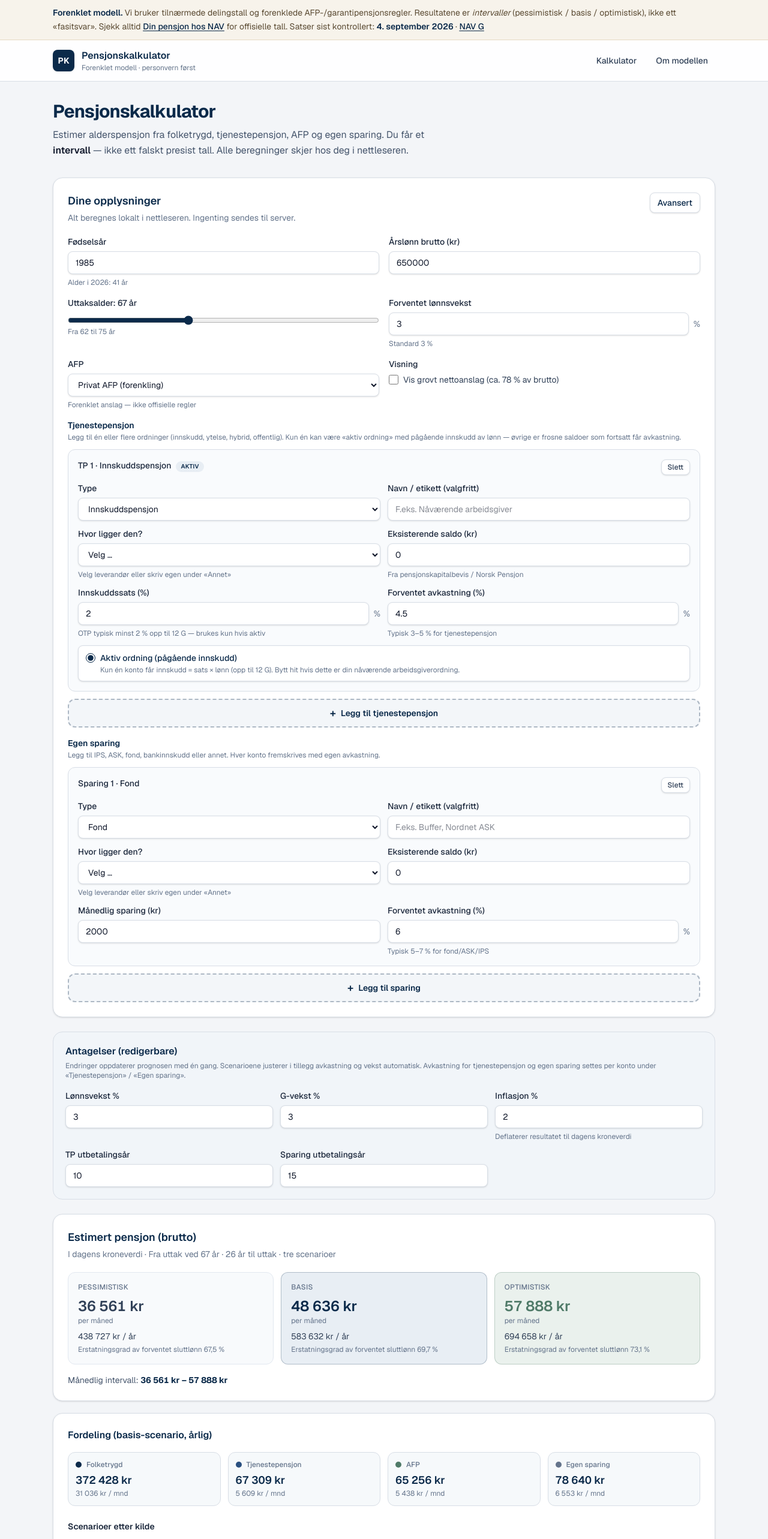
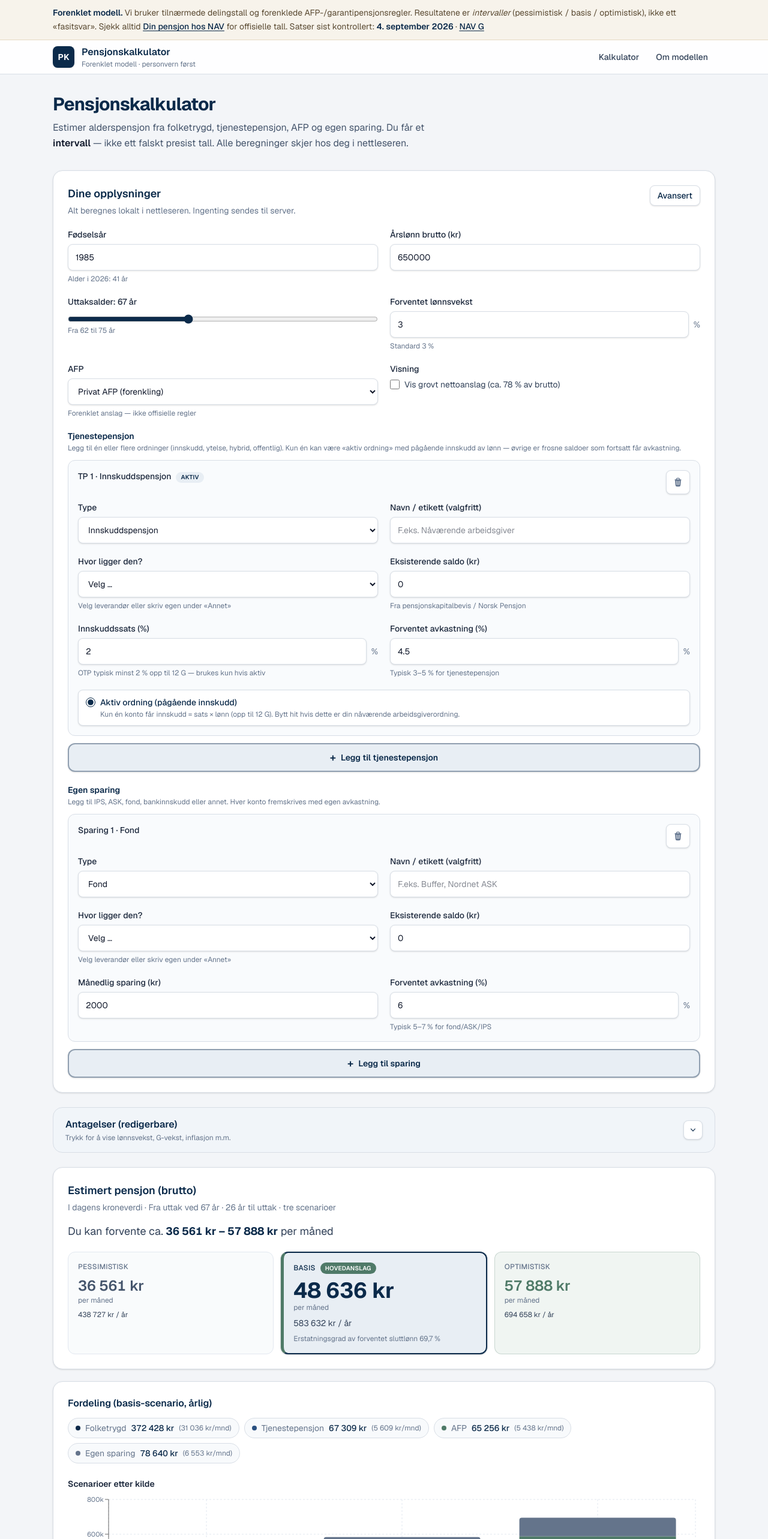
Before and after one commit to jonasc3-cyber/pensjonskalkulator, a Next.js app: page / in a window 1280 px wide. Shown: the top 2566 px of the page at 60% size. Built offline with nearby package versions, Linux system fonts and the light colour scheme.

Commit message:
Design-P0: mobil hierarki og kompakt above-the-fold
Basis som hero med intervall-setning, lukkede antagelser, kompakt header/banner, én kolonne TP/sparing og kortere mobil-intro.

```diff
--- a/app/page.tsx
+++ b/app/page.tsx
@@ -2,15 +2,22 @@ import { Calculator } from "@/components/Calculator";
 
 export default function HomePage() {
   return (
-    <div className="mx-auto max-w-6xl px-4 py-8 sm:px-6">
-      <div className="mb-8 max-w-2xl">
-        <h1 className="text-2xl font-bold tracking-tight text-primary sm:text-3xl">
+    <div className="mx-auto max-w-6xl px-4 py-4 sm:px-6 sm:py-8">
+      <div className="mb-4 max-w-2xl sm:mb-8">
+        <h1 className="text-xl font-bold tracking-tight text-primary sm:text-3xl">
           Pensjonskalkulator
         </h1>
-        <p className="mt-2 text-base leading-relaxed text-slate-600">
-          Estimer alderspensjon fra folketrygd, tjenestepensjon, AFP og egen sparing.
-          Du får et <strong className="font-semibold text-foreground">intervall</strong> — ikke ett falskt
-          presist tall. Alle beregninger skjer hos deg i nettleseren.
+        <p className="mt-1 text-sm leading-snug text-slate-600 sm:mt-2 sm:text-base sm:leading-relaxed">
+          <span className="sm:hidden">
+            Estimer pensjon som et intervall. Alt regnes i nettleseren.
+          </span>
+          <span className="hidden sm:inline">
+            Estimer alderspensjon fra folketrygd, tjenestepensjon, AFP og egen
+            sparing. Du får et{" "}
+            <strong className="font-semibold text-foreground">intervall</strong>{" "}
+            — ikke ett falskt presist tall. Alle beregninger skjer hos deg i
+            nettleseren.
+          </span>
         </p>
       </div>
       <Calculator />
--- a/components/AssumptionsPanel.tsx
+++ b/components/AssumptionsPanel.tsx
@@ -13,23 +13,49 @@ type Props = {
 
 export function AssumptionsPanel({ values, onChange }: Props) {
   return (
-    <section
-      className="rounded-2xl border border-border bg-muted/70 p-4 sm:p-5"
-      aria-labelledby="assumptions-heading"
-    >
+    <details className="group rounded-2xl border border-border bg-muted/70 open:bg-muted/80">
+      <summary className="cursor-pointer list-none rounded-2xl px-4 py-3.5 marker:content-none sm:px-5 sm:py-4 [&::-webkit-details-marker]:hidden">
+        <div className="flex items-center justify-between gap-3">
+          <div>
             <h2
               id="assumptions-heading"
               className="text-base font-semibold text-primary"
             >
               Antagelser (redigerbare)
             </h2>
-      <p className="mt-1 text-xs text-muted-foreground">
-        Endringer oppdaterer prognosen med én gang. Scenarioene justerer i tillegg
-        avkastning og vekst automatisk. Avkastning for tjenestepensjon og egen
-        sparing settes per konto under «Tjenestepensjon» / «Egen sparing».
+            <p className="mt-0.5 text-xs text-muted-foreground group-open:hidden">
+              Trykk for å vise lønnsvekst, G-vekst, inflasjon m.m.
+            </p>
+          </div>
+          <span
+            className="flex h-8 w-8 shrink-0 items-center justify-center rounded-lg border border-border bg-card text-primary shadow-sm transition-transform group-open:rotate-180"
+            aria-hidden
+          >
+            <svg
+              xmlns="http://www.w3.org/2000/svg"
+              viewBox="0 0 20 20"
+              fill="currentColor"
+              className="h-4 w-4"
+            >
+              <path
+                fillRule="evenodd"
+                d="M5.23 7.21a.75.75 0 011.06.02L10 11.168l3.71-3.938a.75.75 0 111.08 1.04l-4.25 4.5a.75.75 0 01-1.08 0l-4.25-4.5a.75.75 0 01.02-1.06z"
+                clipRule="evenodd"
+              />
+            </svg>
+          </span>
+        </div>
+      </summary>
+
+      <div className="border-t border-border px-4 pb-4 pt-3 sm:px-5 sm:pb-5">
+        <p className="text-xs text-muted-foreground">
+          Endringer oppdaterer prognosen med én gang. Scenarioene justerer i
+          tillegg avkastning og vekst automatisk. Avkastning for tjenestepensjon
+          og egen sparing settes per konto under «Tjenestepensjon» / «Egen
+          sparing».
         </p>
 
-      <div className="mt-4 grid gap-3 sm:grid-cols-2 lg:grid-cols-3">
+        <div className="mt-4 grid gap-5 sm:grid-cols-2 lg:grid-cols-3">
           <Field id="assumptions-wage" label="Lønnsvekst %">
             <input
               id="assumptions-wage"
@@ -96,6 +122,7 @@ export function AssumptionsPanel({ values, onChange }: Props) {
             />
           </Field>
         </div>
-    </section>
+      </div>
+    </details>
   );
 }
--- a/components/Banner.tsx
+++ b/components/Banner.tsx
@@ -1,12 +1,67 @@
+"use client";
+
+import { useState } from "react";
 import {
   CONSTANTS_SOURCE_LINKS,
   CONSTANTS_UPDATED_LABEL,
 } from "@/lib/constants";
 
 export function Banner() {
+  const [expanded, setExpanded] = useState(false);
+
   return (
     <div className="border-b border-info-border bg-info-bg" role="status">
-      <div className="mx-auto max-w-6xl px-4 py-2.5 text-sm leading-relaxed text-info-text sm:px-6">
+      <div className="mx-auto max-w-6xl px-4 py-2 text-sm leading-relaxed text-info-text sm:px-6 sm:py-2.5">
+        {/* Mobile: one line + Les mer */}
+        <div className="sm:hidden">
+          <p className="flex flex-wrap items-baseline gap-x-2 gap-y-1">
+            <span>
+              <strong className="font-semibold text-primary">
+                Forenklet modell.
+              </strong>{" "}
+              Intervallanslag — ikke fasitsvar.
+            </span>
+            <button
+              type="button"
+              className="shrink-0 font-medium text-primary underline underline-offset-2"
+              aria-expanded={expanded}
+              onClick={() => setExpanded((v) => !v)}
+            >
+              {expanded ? "Skjul" : "Les mer"}
+            </button>
+          </p>
+          {expanded ? (
+            <p className="mt-2 text-sm leading-relaxed">
+              Vi bruker tilnærmede delingstall og forenklede AFP-/garantipensjonsregler.
+              Resultatene er <em>intervaller</em> (pessimistisk / basis / optimistisk).
+              Sjekk alltid{" "}
+              <a
+                href="https://www.nav.no/dinpensjon"
+                className="font-medium text-primary underline underline-offset-2 hover:text-primary-mid"
+                target="_blank"
+                rel="noopener noreferrer"
+              >
+                Din pensjon hos NAV
+              </a>{" "}
+              for offisielle tall. Satser sist kontrollert:{" "}
+              <strong className="font-semibold text-primary">
+                {CONSTANTS_UPDATED_LABEL}
+              </strong>
+              {" · "}
+              <a
+                href={CONSTANTS_SOURCE_LINKS[0].href}
+                className="font-medium text-primary underline underline-offset-2 hover:text-primary-mid"
+                target="_blank"
+                rel="noopener noreferrer"
+              >
+                NAV G
+              </a>
+            </p>
+          ) : null}
+        </div>
+
+        {/* Desktop: full copy */}
+        <div className="hidden sm:block">
           <strong className="font-semibold text-primary">Forenklet modell.</strong>{" "}
           Vi bruker tilnærmede delingstall og forenklede AFP-/garantipensjonsregler.
           Resultatene er <em>intervaller</em> (pessimistisk / basis / optimistisk), ikke
@@ -37,5 +92,6 @@ export function Banner() {
           </a>
         </div>
       </div>
+    </div>
   );
 }
--- a/components/Field.tsx
+++ b/components/Field.tsx
@@ -23,6 +23,6 @@ export function Field({
 }
 
 export const inputClass =
-  "w-full rounded-lg border border-border bg-card px-3 py-2 text-sm text-foreground shadow-sm outline-none transition-shadow focus:border-primary focus:ring-2 focus:ring-primary/20";
+  "min-h-11 w-full rounded-lg border border-border bg-card px-3 py-2.5 text-sm text-foreground shadow-sm outline-none transition-shadow focus:border-primary focus:ring-2 focus:ring-primary/20";
 
 export const selectClass = inputClass;
--- a/components/Header.tsx
+++ b/components/Header.tsx
@@ -3,35 +3,39 @@ import Link from "next/link";
 export function Header() {
   return (
     <header className="sticky top-0 z-40 border-b border-border bg-card/95 backdrop-blur supports-[backdrop-filter]:bg-card/90">
-      <div className="mx-auto flex max-w-6xl items-center justify-between gap-4 px-4 py-3.5 sm:px-6">
-        <Link href="/" className="group flex items-center gap-3">
+      <div className="mx-auto flex h-12 max-w-6xl items-center justify-between gap-3 px-4 sm:h-14 sm:gap-4 sm:px-6">
+        <Link href="/" className="group flex min-w-0 items-center gap-2.5 sm:gap-3">
           <span
-            className="flex h-9 w-9 items-center justify-center rounded-lg bg-primary text-sm font-bold text-primary-foreground shadow-sm"
+            className="flex h-8 w-8 shrink-0 items-center justify-center rounded-lg bg-primary text-xs font-bold text-primary-foreground shadow-sm sm:h-9 sm:w-9 sm:text-sm"
             aria-hidden
           >
             PK
           </span>
-          <div>
-            <p className="text-base font-semibold text-primary group-hover:text-primary-mid">
+          <div className="min-w-0">
+            <p className="truncate text-sm font-semibold text-primary group-hover:text-primary-mid sm:text-base">
               Pensjonskalkulator
             </p>
-            <p className="text-xs text-muted-foreground">
+            <p className="hidden text-xs text-muted-foreground sm:block">
               Forenklet modell · personvern først
             </p>
           </div>
         </Link>
-        <nav className="flex items-center gap-1 text-sm sm:gap-2" aria-label="Hovednavigasjon">
+        <nav
+          className="flex shrink-0 items-center gap-0.5 text-sm sm:gap-1"
+          aria-label="Hovednavigasjon"
+        >
           <Link
             href="/"
-            className="rounded-lg px-3 py-1.5 font-medium text-slate-700 transition-colors hover:bg-primary-soft hover:text-primary"
+            className="hidden rounded-lg px-2 py-1.5 text-sm font-medium text-slate-700 transition-colors hover:bg-primary-soft hover:text-primary sm:inline-block sm:px-3"
           >
             Kalkulator
           </Link>
           <Link
             href="/om"
-            className="rounded-lg px-3 py-1.5 font-medium text-slate-700 transition-colors hover:bg-primary-soft hover:text-primary"
+            className="rounded-lg px-2 py-1.5 text-sm font-medium text-slate-700 transition-colors hover:bg-primary-soft hover:text-primary sm:px-3"
           >
-            Om modellen
+            Om
+            <span className="hidden sm:inline"> modellen</span>
           </Link>
         </nav>
       </div>
--- a/components/InputsPanel.tsx
+++ b/components/InputsPanel.tsx
@@ -48,7 +48,7 @@ export function InputsPanel({
         </button>
       </div>
 
-      <div className="grid gap-4 sm:grid-cols-2">
+      <div className="grid gap-5 sm:grid-cols-2">
         <Field id="birthYear" label="Fødselsår" hint={`Alder i ${CURRENT_YEAR}: ${age} år`}>
           <input
             id="birthYear"
@@ -153,7 +153,7 @@ export function InputsPanel({
       {advanced ? (
         <div className="mt-6 space-y-4 border-t border-border pt-5">
           <h3 className="text-sm font-semibold text-primary">Avansert</h3>
-          <div className="grid gap-4 sm:grid-cols-2">
+          <div className="grid gap-5 sm:grid-cols-2">
             <Field
               id="folketrygdBalance"
               label="Pensjonsbeholdning (folketrygd)"
--- a/components/ResultsPanel.tsx
+++ b/components/ResultsPanel.tsx
@@ -19,6 +19,34 @@ export function ResultsPanel({
   const breakdown = base.savingBreakdown ?? [];
   const tpBreakdown = base.tpBreakdown ?? [];
 
+  const scenarios = [
+    {
+      label: "Pessimistisk",
+      s: low,
+      order: "order-2 sm:order-1",
+      card: "border-slate-200 bg-slate-50/80",
+      amount: "text-xl font-semibold text-slate-600 sm:text-2xl",
+      hero: false,
+    },
+    {
+      label: "Basis",
+      s: base,
+      order: "order-1 sm:order-2",
+      card:
+        "border-2 border-primary bg-primary-soft shadow-sm ring-1 ring-primary/10 [border-left-color:var(--accent)] [border-left-width:5px]",
+      amount: "text-3xl font-bold text-primary sm:text-4xl",
+      hero: true,
+    },
+    {
+      label: "Optimistisk",
+      s: high,
+      order: "order-3 sm:order-3",
+      card: "border-accent/25 bg-accent-soft/70",
+      amount: "text-xl font-semibold text-accent sm:text-2xl",
+      hero: false,
+    },
+  ] as const;
+
   return (
     <section
       className="space-y-5"
@@ -35,58 +63,57 @@ export function ResultsPanel({
           {result.yearsToRetirement} år til uttak · tre scenarioer
         </p>
 
+        <p className="mt-4 text-base text-slate-700 sm:text-lg">
+          Du kan forvente ca.{" "}
+          <strong className="tabular-nums text-primary">
+            {formatRange(low.totalMonthly, high.totalMonthly)}
+          </strong>{" "}
+          per måned
+        </p>
+
         <div className="mt-5 grid gap-3 sm:grid-cols-3">
-          {(
-            [
-              [
-                "Pessimistisk",
-                low,
-                "border-slate-200 bg-slate-50",
-                "text-slate-700",
-              ],
-              [
-                "Basis",
-                base,
-                "border-primary/25 bg-primary-soft",
-                "text-primary",
-              ],
-              [
-                "Optimistisk",
-                high,
-                "border-accent/30 bg-accent-soft",
-                "text-accent",
-              ],
-            ] as const
-          ).map(([label, s, cls, amountCls]) => (
-            <div key={label} className={`rounded-xl border p-4 ${cls}`}>
-              <p className="text-xs font-medium uppercase tracking-wide text-muted-foreground">
+          {scenarios.map(({ label, s, order, card, amount, hero }) => (
+            <div
+              key={label}
+              className={`rounded-xl border p-4 ${card} ${order}`}
+            >
+              <div className="flex items-center gap-2">
+                <p
+                  className={`text-xs font-medium uppercase tracking-wide ${
+                    hero ? "text-primary" : "text-muted-foreground"
+                  }`}
+                >
                   {label}
                 </p>
-              <p
-                className={`mt-2 text-2xl font-semibold tabular-nums ${amountCls}`}
-              >
+                {hero ? (
+                  <span className="rounded-full bg-accent px-2 py-0.5 text-[10px] font-semibold uppercase tracking-wide text-accent-foreground">
+                    Hovedanslag
+                  </span>
+                ) : null}
+              </div>
+              <p className={`mt-2 tabular-nums ${amount}`}>
                 {formatNOK(s.totalMonthly)}
               </p>
               <p className="text-xs text-muted-foreground">per måned</p>
-              <p className="mt-2 text-sm tabular-nums text-slate-700">
+              <p
+                className={`mt-2 tabular-nums text-slate-700 ${
+                  hero ? "text-sm" : "text-xs"
+                }`}
+              >
                 {formatNOK(s.totalYearly)} / år
               </p>
-              <p className="mt-1 text-xs text-muted-foreground">
+              {hero ? (
+                <p className="mt-2 text-xs text-muted-foreground">
                   Erstatningsgrad av forventet sluttlønn{" "}
                   {formatPercent(s.replacementRate)}
                 </p>
+              ) : null}
             </div>
           ))}
         </div>
 
-        <p className="mt-4 text-sm text-slate-600">
-          Månedlig intervall:{" "}
-          <strong className="tabular-nums text-primary">
-            {formatRange(low.totalMonthly, high.totalMonthly)}
-          </strong>
-        </p>
         {base.garantipensjonApplied ? (
-          <p className="mt-2 rounded-lg border border-info-border bg-info-bg px-3 py-2 text-xs text-info-text">
+          <p className="mt-4 rounded-lg border border-info-border bg-info-bg px-3 py-2 text-xs text-info-text">
             Garantipensjonsgulv er brukt i minst ett scenario (forenklet sats).
           </p>
         ) : null}
@@ -96,7 +123,10 @@ export function ResultsPanel({
         <h3 className="text-base font-semibold text-primary">
           Fordeling (basis-scenario, årlig)
         </h3>
-        <dl className="mt-4 grid gap-3 sm:grid-cols-2 lg:grid-cols-4">
+        <ul
+          className="mt-3 flex flex-wrap gap-2"
+          aria-label="Fordeling etter kilde"
+        >
           {(
             [
               ["Folketrygd", base.folketrygd.yearly, palette.chart.folketrygd],
@@ -105,29 +135,25 @@ export function ResultsPanel({
               ["Egen sparing", base.saving.yearly, palette.chart.sparing],
             ] as const
           ).map(([label, value, color]) => (
-            <div
+            <li
               key={label}
-              className="rounded-xl border border-border bg-muted/60 p-3"
+              className="inline-flex items-center gap-2 rounded-full border border-border bg-muted/50 px-3 py-1.5 text-sm"
             >
-              <div className="flex items-center gap-2">
               <span
-                  className="h-2.5 w-2.5 rounded-full"
+                className="h-2 w-2 shrink-0 rounded-full"
                 style={{ backgroundColor: color }}
                 aria-hidden
               />
-                <dt className="text-xs font-medium text-muted-foreground">
-                  {label}
-                </dt>
-              </div>
-              <dd className="mt-1 text-lg font-semibold tabular-nums text-primary">
+              <span className="text-muted-foreground">{label}</span>
+              <span className="font-medium tabular-nums text-primary">
                 {formatNOK(value)}
-              </dd>
-              <p className="text-xs text-muted-foreground">
-                {formatNOK(value / 12)} / mnd
-              </p>
-            </div>
+              </span>
+              <span className="text-xs text-muted-foreground">
+                ({formatNOK(value / 12)}/mnd)
+              </span>
+            </li>
           ))}
-        </dl>
+        </ul>
 
         {tpBreakdown.length > 1 ? (
           <div className="mt-4 rounded-xl border border-border bg-muted/40 p-3">
--- a/components/SavingsAccounts.tsx
+++ b/components/SavingsAccounts.tsx
@@ -100,14 +100,27 @@ export function SavingsAccounts({ accounts, onChange }: Props) {
                   <button
                     type="button"
                     onClick={() => removeAccount(account.id)}
-                    className="shrink-0 rounded-lg border border-border bg-card px-2.5 py-1 text-xs font-medium text-slate-700 shadow-sm transition-colors hover:bg-red-50 hover:text-red-800"
+                    className="inline-flex h-10 w-10 shrink-0 items-center justify-center rounded-lg border border-border bg-card text-slate-500 shadow-sm transition-colors hover:bg-red-50 hover:text-red-700"
                     aria-label={`Fjern sparing ${index + 1}`}
+                    title="Slett"
                   >
-                    Slett
+                    <svg
+                      xmlns="http://www.w3.org/2000/svg"
+                      viewBox="0 0 20 20"
+                      fill="currentColor"
+                      className="h-4 w-4"
+                      aria-hidden
+                    >
+                      <path
+                        fillRule="evenodd"
+                        d="M8.75 1A2.75 2.75 0 006 3.75v.443c-.795.077-1.584.176-2.365.298a.75.75 0 10.23 1.482l.149-.022.841 10.518A2.75 2.75 0 007.596 19h4.807a2.75 2.75 0 002.742-2.53l.841-10.52.149.023a.75.75 0 00.23-1.482A41.03 41.03 0 0014 4.193v-.443A2.75 2.75 0 0011.25 1h-2.5zM10 4c.84 0 1.673.025 2.5.075V3.75c0-.69-.56-1.25-1.25-1.25h-2.5c-.69 0-1.25.56-1.25 1.25v.325C8.327 4.025 9.16 4 10 4zM8.58 7.72a.75.75 0 00-1.5.06l.3 7.5a.75.75 0 101.5-.06l-.3-7.5zm4.34.06a.75.75 0 10-1.5-.06l-.3 7.5a.75.75 0 101.5.06l.3-7.5z"
+                        clipRule="evenodd"
+                      />
+                    </svg>
                   </button>
                 </div>
 
-                <div className="grid gap-3 sm:grid-cols-2">
+                <div className="grid grid-cols-1 gap-5 sm:grid-cols-2">
                   <Field id={`saving-kind-${account.id}`} label="Type">
                     <select
                       id={`saving-kind-${account.id}`}
@@ -273,7 +286,7 @@ export function SavingsAccounts({ accounts, onChange }: Props) {
       <button
         type="button"
         onClick={addAccount}
-        className="flex w-full items-center justify-center gap-2 rounded-xl border-2 border-dashed border-primary/30 bg-primary-soft/50 px-4 py-3 text-sm font-semibold text-primary transition-colors hover:border-primary/50 hover:bg-primary-soft"
+        className="flex min-h-11 w-full items-center justify-center gap-2 rounded-xl border-2 border-primary/40 bg-primary-soft px-4 py-3 text-sm font-semibold text-primary shadow-sm transition-colors hover:border-primary/60 hover:bg-primary-soft/80"
       >
         <span aria-hidden className="text-lg leading-none">
           +
--- a/components/TpAccounts.tsx
+++ b/components/TpAccounts.tsx
@@ -117,14 +117,27 @@ export function TpAccounts({ accounts, onChange }: Props) {
                   <button
                     type="button"
                     onClick={() => removeAccount(account.id)}
-                    className="shrink-0 rounded-lg border border-border bg-card px-2.5 py-1 text-xs font-medium text-slate-700 shadow-sm transition-colors hover:bg-red-50 hover:text-red-800"
+                    className="inline-flex h-10 w-10 shrink-0 items-center justify-center rounded-lg border border-border bg-card text-slate-500 shadow-sm transition-colors hover:bg-red-50 hover:text-red-700"
                     aria-label={`Fjern tjenestepensjon ${index + 1}`}
+                    title="Slett"
                   >
-                    Slett
+                    <svg
+                      xmlns="http://www.w3.org/2000/svg"
+                      viewBox="0 0 20 20"
+                      fill="currentColor"
+                      className="h-4 w-4"
+                      aria-hidden
+                    >
+                      <path
+                        fillRule="evenodd"
+                        d="M8.75 1A2.75 2.75 0 006 3.75v.443c-.795.077-1.584.176-2.365.298a.75.75 0 10.23 1.482l.149-.022.841 10.518A2.75 2.75 0 007.596 19h4.807a2.75 2.75 0 002.742-2.53l.841-10.52.149.023a.75.75 0 00.23-1.482A41.03 41.03 0 0014 4.193v-.443A2.75 2.75 0 0011.25 1h-2.5zM10 4c.84 0 1.673.025 2.5.075V3.75c0-.69-.56-1.25-1.25-1.25h-2.5c-.69 0-1.25.56-1.25 1.25v.325C8.327 4.025 9.16 4 10 4zM8.58 7.72a.75.75 0 00-1.5.06l.3 7.5a.75.75 0 101.5-.06l-.3-7.5zm4.34.06a.75.75 0 10-1.5-.06l-.3 7.5a.75.75 0 101.5.06l.3-7.5z"
+                        clipRule="evenodd"
+                      />
+                    </svg>
                   </button>
                 </div>
 
-                <div className="grid gap-3 sm:grid-cols-2">
+                <div className="grid grid-cols-1 gap-5 sm:grid-cols-2">
                   <Field id={`tp-kind-${account.id}`} label="Type">
                     <select
                       id={`tp-kind-${account.id}`}
@@ -335,7 +348,7 @@ export function TpAccounts({ accounts, onChange }: Props) {
       <button
         type="button"
         onClick={addAccount}
-        className="flex w-full items-center justify-center gap-2 rounded-xl border-2 border-dashed border-primary/30 bg-primary-soft/50 px-4 py-3 text-sm font-semibold text-primary transition-colors hover:border-primary/50 hover:bg-primary-soft"
+        className="flex min-h-11 w-full items-center justify-center gap-2 rounded-xl border-2 border-primary/40 bg-primary-soft px-4 py-3 text-sm font-semibold text-primary shadow-sm transition-colors hover:border-primary/60 hover:bg-primary-soft/80"
       >
         <span aria-hidden className="text-lg leading-none">
           +
```
Lines whose indentation alone changed are shown as unchanged.
